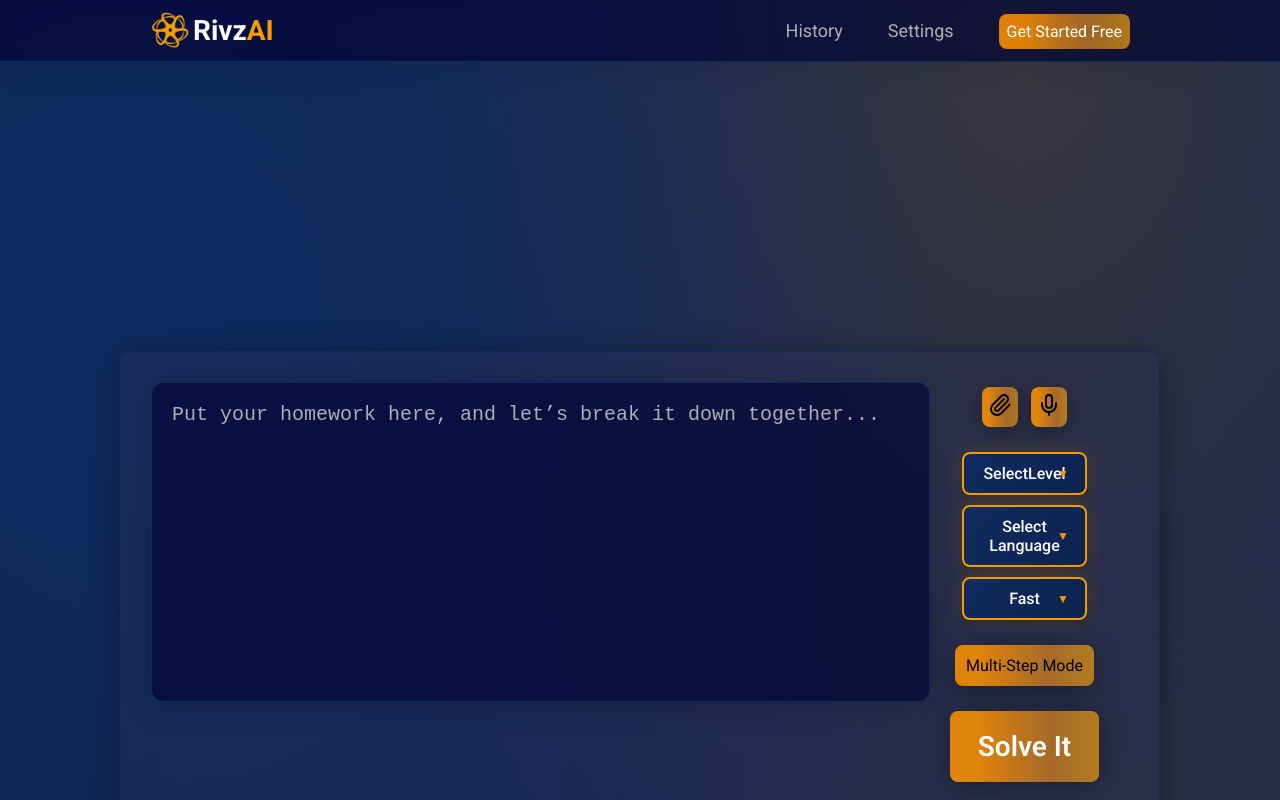
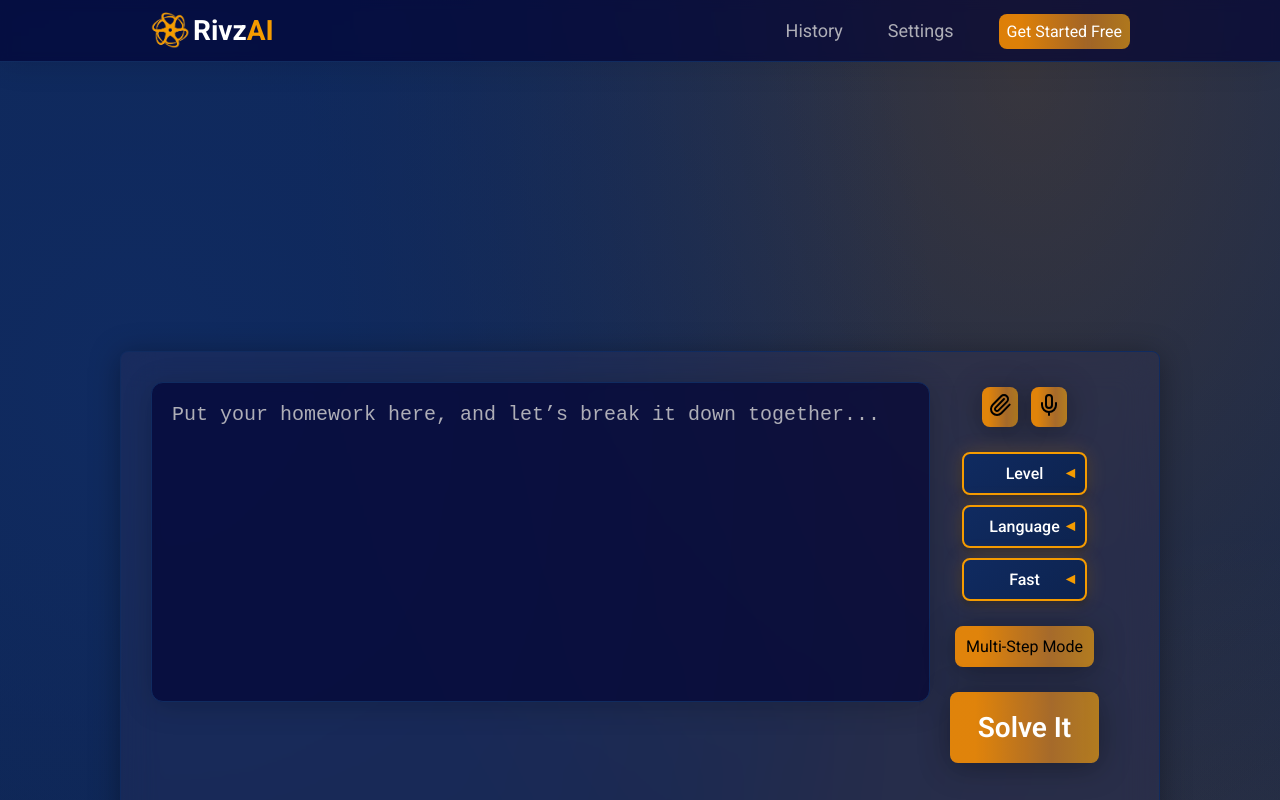
Before and after one commit to alimabrouki/RivzAI, a React (Vite) app: page / in a window 1280 px wide. Shown: the top 800 px of the page. Built offline with nearby package versions, Linux system fonts and the light colour scheme.

Commit message:
added arrow animation to dropdown

```diff
--- a/src/features/select-options/SelectLevel.jsx
+++ b/src/features/select-options/SelectLevel.jsx
@@ -28,6 +28,7 @@ export default function SelectLevel({schoolOptions,placeHolder,storageKey}) {
         <div className={isOpen ? 'options-list' : 'options-list-hidden'}>
           {isOpen &&
             schoolOptions.map((option) => (
+              <>
               <span
                 onClick={() => {
                   setSelectedOpt(option.option);
@@ -39,9 +40,11 @@ export default function SelectLevel({schoolOptions,placeHolder,storageKey}) {
               className={`option ${selectedOpt === option.option ? 'selected-option' : ''}`}>
                 {option.option}
               </span>
+              </>
             ))}
         </div>
         <span>{selectedOpt}</span>
+        <span className={`dropdown-arrow ${isOpen ? 'dropdown-arrow-down': ''}`}>▼</span>
       </div>
       </>
   )
--- a/src/features/select-options/SelectOptions.jsx
+++ b/src/features/select-options/SelectOptions.jsx
@@ -66,8 +66,8 @@ export function SelectOptions() {
   return (
     <div className="select-wrapper">
 
-      <SelectLevel  schoolOptions={schoolOptions} placeHolder={'SelectLevel'} storageKey={'level'}/>
-      <SelectLevel  schoolOptions={language} placeHolder={'Select Language'} storageKey={'language'} />
+      <SelectLevel  schoolOptions={schoolOptions} placeHolder={'Level'} storageKey={'level'}/>
+      <SelectLevel  schoolOptions={language} placeHolder={'Language'} storageKey={'language'} />
       <SelectLevel  schoolOptions={agentType} placeHolder={'Fast'} storageKey={'agenttype'} />
     </div>
 
--- a/src/styles/SelectOptions.css
+++ b/src/styles/SelectOptions.css
@@ -64,22 +64,18 @@
   gap: 10px;
 }
 
-.select-options::after {
-  content: '▼';
+.dropdown-arrow {
+  color: var(--c-orange);
   position: absolute;
-  right: 16px;
-  top: 50%;
-  transform: translateY(-50%);
-  color: var(--c-orange);
-  pointer-events: none;
-  transition: transform 0.3s ease;
-  font-size: 12px;
+  right: 5px;
+  rotate: 90deg;
+  font-size: var(--fs-16);
+  transition: .2s ease;
 }
 
-.select-wrapper:has(.select-options:focus)::after {
-  transform: translateY(-50%) rotate(180deg);
+.dropdown-arrow-down {
+  rotate: 0deg;
 }
-
 
 .select-options .options-list {
   width: 100%;
@@ -96,10 +92,9 @@
   box-shadow:
     0 0 20px hsla(38, 100%, 48%, 0.2),
     0 4px 8px rgba(0, 0, 0, 0.3);
-      display: flex;
+  display: flex;
   flex-direction: column;
   position: absolute;
-  padding: 10px 0px;
   translate: 0px 33px;
   z-index: 1;
 }
@@ -109,14 +104,22 @@
 }
 
 .options-list .option {
+  border-bottom: 1px solid var(--c-neutral-600);
+  padding: 8px;
+}
 
+.options-list .option:last-child {
+  border: none;
 }
+
 .selected-option {
   background-color: var(--c-orange);
 }
+
 .options-list .option:hover {
   background-color: var(--c-orange);
 }
+
 .select-options:hover {
   border-color: var(--c-orange);
   box-shadow:
```
